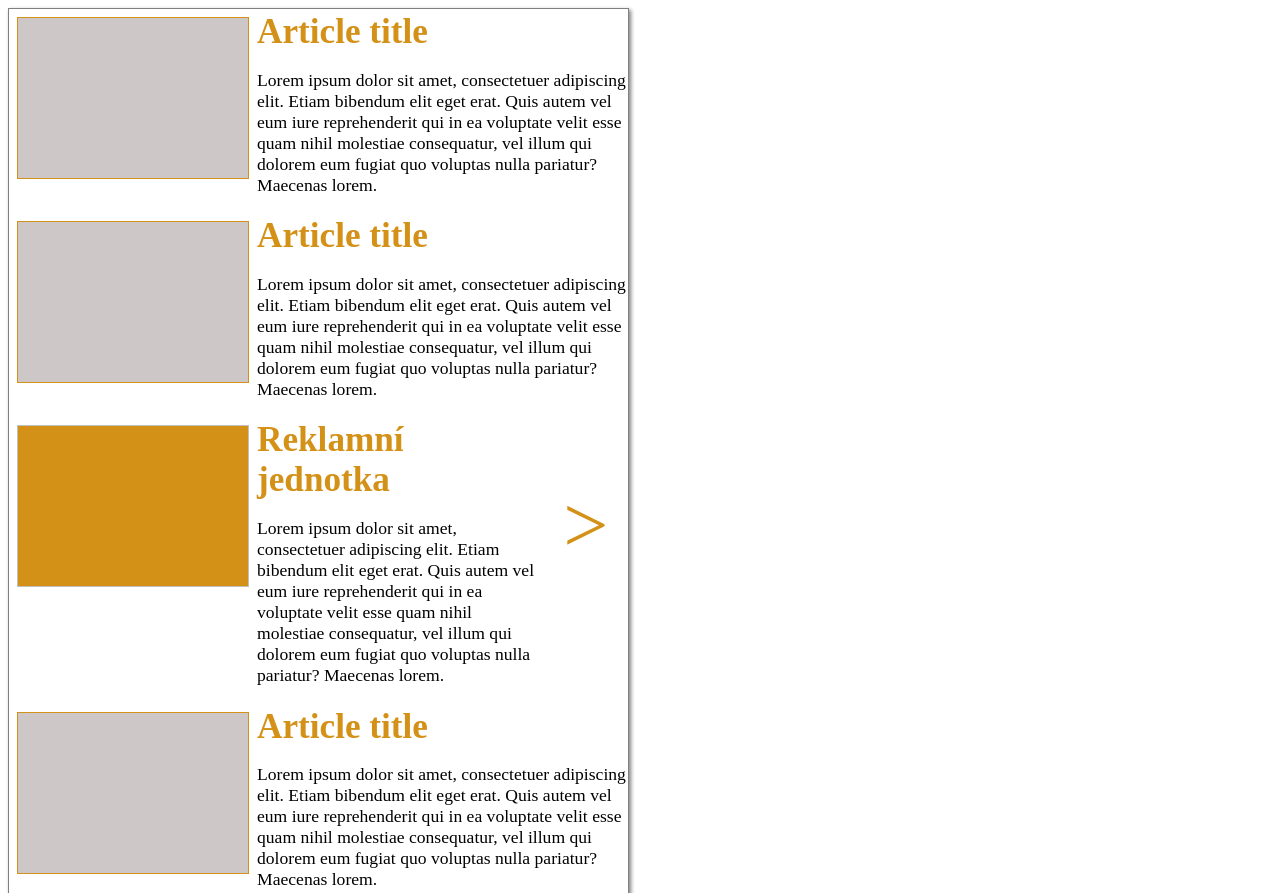
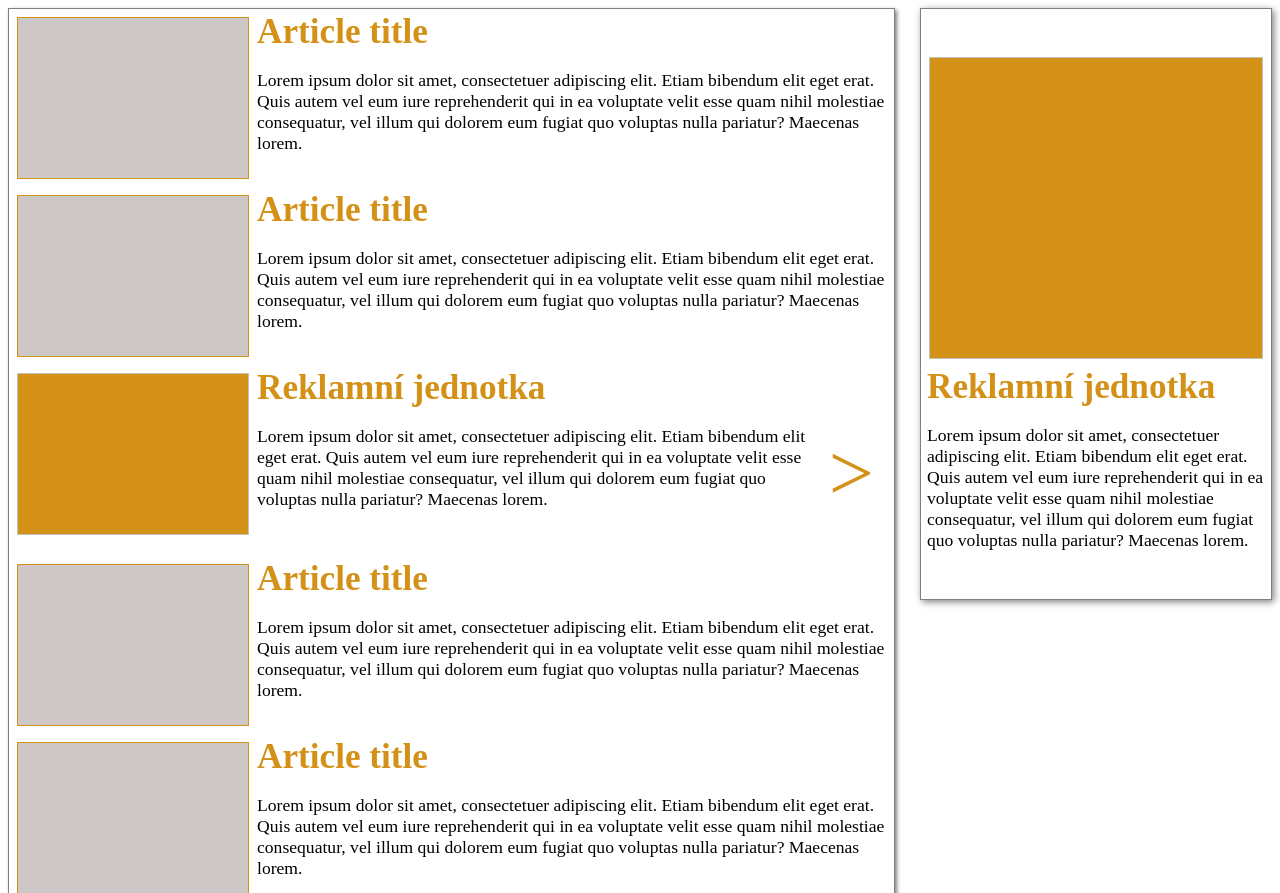
Before and after one commit to IvaHolesinska/advert, a plain HTML site: page index.html in a window 1280 px wide. Shown: the top 893 px of the page. Drawn offline with Linux system fonts and the light colour scheme.

Commit message:
side-wrap

```diff
--- a/style.css
+++ b/style.css
@@ -31,13 +31,13 @@ h1 {
 
 .img-reklama-ctverec {
     width: auto;
-    height: 370px;
+    height: 300px;
 }
 
 /* hlavní sloupec */
 
 .article-list {
-    width: 70%;
+    width: 100%;
     border: 1px solid gray;
     box-shadow: 2px 2px 4px gray;
 }
@@ -72,8 +72,8 @@ h1 {
     position: sticky;
     top: 0;
     float: right;
-    max-width:400px;
-    height: 600px;
+    max-width:350px;
+    height: 550px;
     border: 1px solid gray;
     box-shadow: 2px 2px 7px gray;
     padding-top: 40px;
@@ -105,20 +105,3 @@ h1 {
 .side-wrap .text-wrap-after{
     padding: 0px 6px;
 }
-
-
-
-/*
-@media only screen and (max-width: 600px) {
-    .content-wrap {
-        max-width: 70% !important;
-        margin:none;
-        display: inline !important;
-    }
-
-    .side-wrap{
-        top: 10px;
-        float: left !important;
-        max-width: 20%;
-    }
-  } */
```
